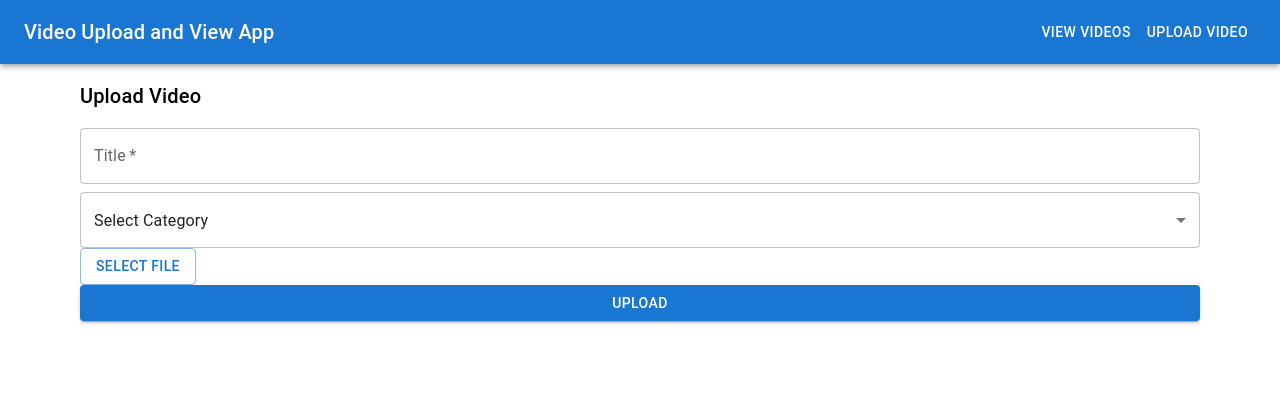
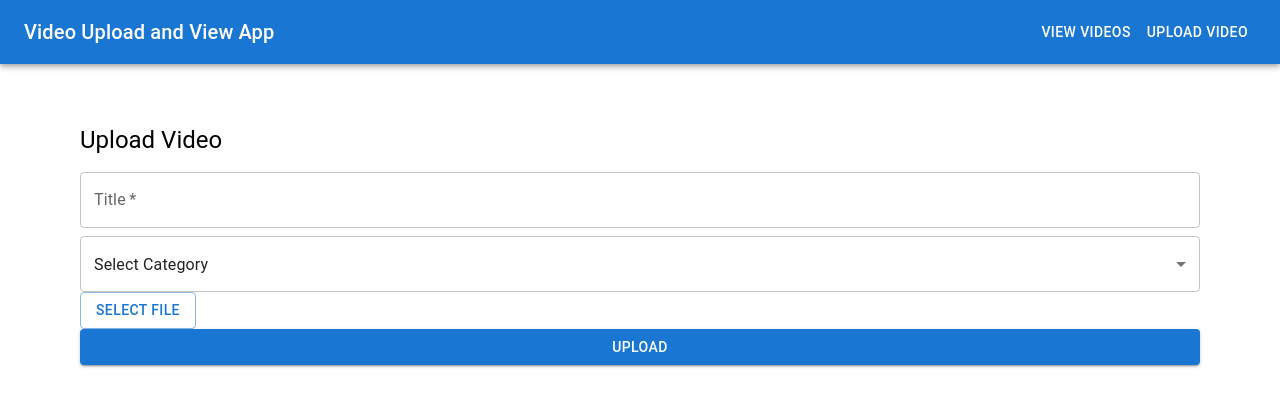
Before and after one commit to taajuddin/video-app, a React (Create React App) app in the folder frontend/: page / in a window 1280 px wide. Shown: the top 406 px of the page. Built offline with nearby package versions, Linux system fonts and the light colour scheme.

Commit message:
fix: added styling to in view video

```diff
--- a/frontend/src/components/Videos/VideoUpload.tsx
+++ b/frontend/src/components/Videos/VideoUpload.tsx
@@ -41,13 +41,13 @@ const VideoUploadForm: React.FC = () => {
   };
 
   return (
-    <Box sx={{ p: 2 }}>
+    <Box sx={{ p: 2 }} alignContent={'center'}>
       {isVideoUploaded && (
          <Alert icon={<CheckIcon fontSize="inherit" />} severity="success">
          Video Has been successfully uploaded.
        </Alert>
       )}
-      <Typography variant="h6">Upload Video</Typography>
+      <Typography  sx={{ mt: 5.5 }} variant="h5">Upload Video</Typography>
       <TextField
         label="Title"
         value={title}
--- a/frontend/src/components/Videos/VideoView.tsx
+++ b/frontend/src/components/Videos/VideoView.tsx
@@ -1,5 +1,5 @@
 import { useEffect, useState } from 'react';
-import { Box, Card, CardContent, CardMedia, MenuItem, Select, Typography } from '@mui/material';
+import { Box, Card, CardContent, CardMedia, Grid, MenuItem, Select, Typography } from '@mui/material';
 import { getVideos, getVideoById } from '../../api';
 
 interface Video {
@@ -53,7 +53,7 @@ const VideoList: React.FC = () => {
 
   return (
     <Box sx={{ p: 2 }}>
-      <Typography variant="h6">Videos</Typography>
+      <Typography variant="h6" component="div">Videos</Typography>
       <Select
         value={category}
         onChange={(e) => setCategory(e.target.value as string)}
@@ -64,8 +64,10 @@ const VideoList: React.FC = () => {
         <MenuItem value="" >All Category</MenuItem>
         {filterCategory && filterCategory.map(cat =>(<MenuItem value={cat}>{cat}</MenuItem>))}
       </Select>
+      <Grid container spacing={2}>
       {videos && videos?.map((video) => (
-        <Card key={video._id} sx={{ mb: 2 }}>
+        <Grid key={video._id} item xs={12} sm={6} md={4}>
+        <Card sx={{  height: '100%' }} >
           <CardMedia
             component="video"
             controls
@@ -77,7 +79,9 @@ const VideoList: React.FC = () => {
             <Typography variant="body2">{video.category}</Typography>
           </CardContent>
         </Card>
+        </Grid>
       ))}
+      </Grid>
     </Box>
   );
 };
```
